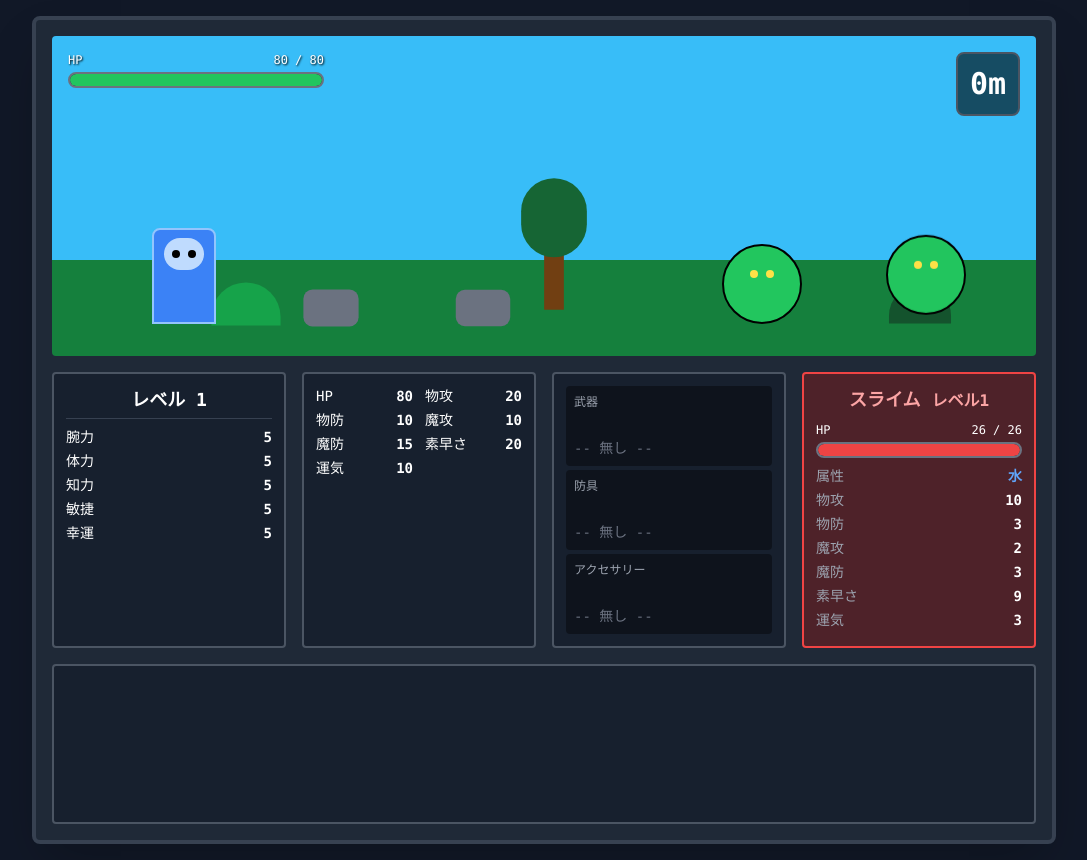
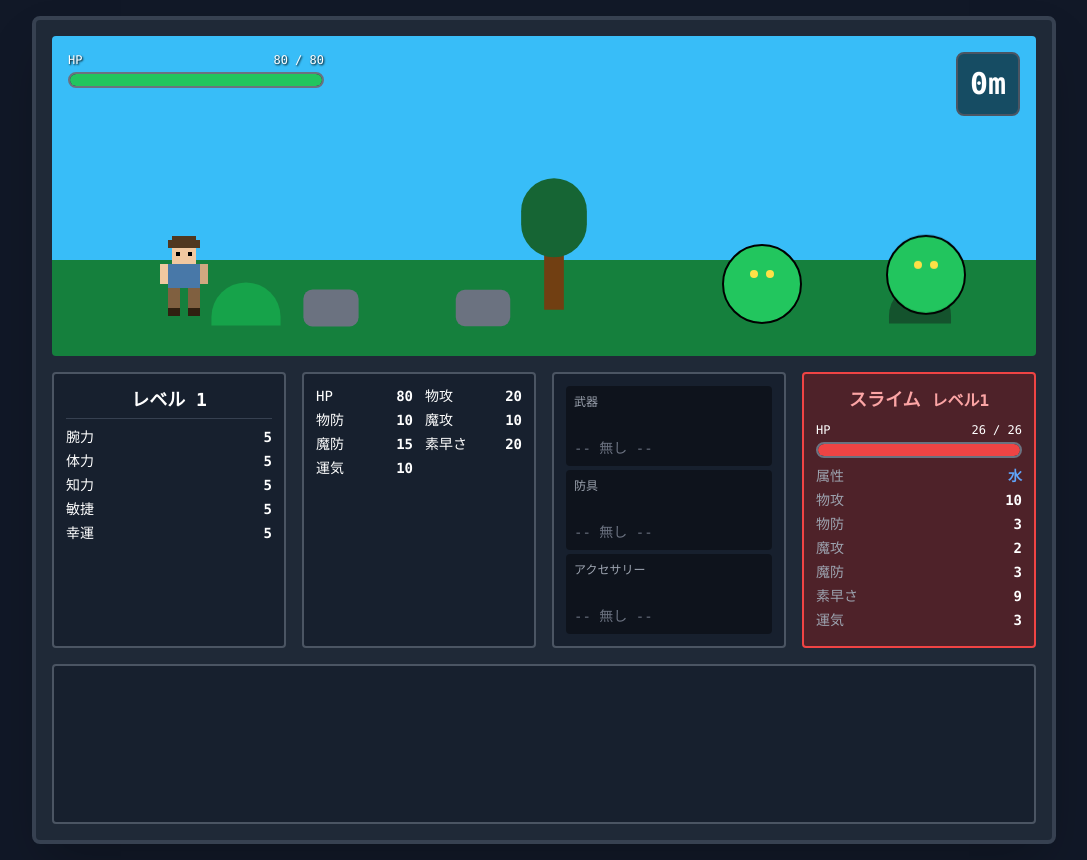
Before and after one commit to ymdarake/himatsubu-respect-web, a React (Vite) app: page / in a window 1280 px wide. Both pictures are taken after a click on the button "ゲームスタート". Shown: the whole page, without its empty margins (96-1183 px from the left). Built offline with nearby package versions, Linux system fonts and the light colour scheme.

Commit message:
feat(player): Implement SVG player sprite
Replaces the blue div with an SVG graphic to create a more pixel-art style player character. This change improves the visual representation and allows for more detailed character designs in the future.

```diff
--- a/components/Player.tsx
+++ b/components/Player.tsx
@@ -50,12 +50,59 @@ const Player: React.FC<PlayerProps> = ({ isAttacking, isHit, isWalking, isDead,
           animation: dead 1.5s ease-in forwards;
         }
       `}</style>
-      <div className={`absolute bottom-8 w-16 h-24 bg-blue-500 border-2 border-blue-300 rounded-t-lg ${animationClasses}`} style={{left: `${x}px`, zIndex: 15}}>
-        {/* Player "face" */}
-        <div className="absolute top-2 left-1/2 -translate-x-1/2 w-10 h-8 bg-blue-200 rounded-full flex items-center justify-center">
-            <div className="w-2 h-2 bg-black rounded-full mr-2"></div>
-            <div className="w-2 h-2 bg-black rounded-full"></div>
-        </div>
+      <div
+        className={`absolute bottom-8 w-16 h-24 ${animationClasses}`}
+        style={{ left: `${x}px`, zIndex: 15, imageRendering: 'pixelated' }}
+        aria-label="Player Character"
+      >
+        <svg
+          width="100%"
+          height="100%"
+          viewBox="0 0 16 24"
+          xmlns="http://www.w3.org/2000/svg"
+          shapeRendering="crispEdges"
+        >
+          {/* Main Body */}
+          <g>
+            {/* Hair */}
+            <rect x="5" y="2" width="6" height="4" fill="#503820" />
+            <rect x="4" y="3" width="1" height="2" fill="#503820" />
+            <rect x="11" y="3" width="1" height="2" fill="#503820" />
+
+            {/* Head/Face */}
+            <rect x="5" y="5" width="6" height="4" fill="#f0c8a0" />
+
+            {/* Eyes */}
+            <rect x="6" y="6" width="1" height="1" fill="#000000" />
+            <rect x="9" y="6" width="1" height="1" fill="#000000" />
+
+            {/* Body/Shirt */}
+            <rect x="4" y="9" width="8" height="6" fill="#4878a8" />
+
+            {/* Arms - one behind, one in front */}
+            <rect x="12" y="9" width="2" height="5" fill="#d0a880" /> {/* Back arm - slightly darker */}
+            <rect x="2" y="9" width="2" height="5" fill="#f0c8a0" />
+
+            {/* Pants */}
+            <rect x="4" y="15" width="3" height="5" fill="#806040" />
+            <rect x="9" y="15" width="3" height="5" fill="#806040" />
+
+            {/* Boots */}
+            <rect x="4" y="20" width="3" height="2" fill="#302010" />
+            <rect x="9" y="20" width="3" height="2" fill="#302010" />
+          </g>
+
+          {/* Sword for attack animation */}
+          {isAttacking && (
+            <g transform="translate(15 5) rotate(45)">
+              {/* Hilt */}
+              <rect x="-2" y="7" width="4" height="1" fill="#806040" />
+              <rect x="-1" y="6" width="2" height="3" fill="#806040" />
+              {/* Blade */}
+              <rect x="-0.5" y="-4" width="1" height="10" fill="#c0c0c0" />
+            </g>
+          )}
+        </svg>
       </div>
     </>
   );
```
